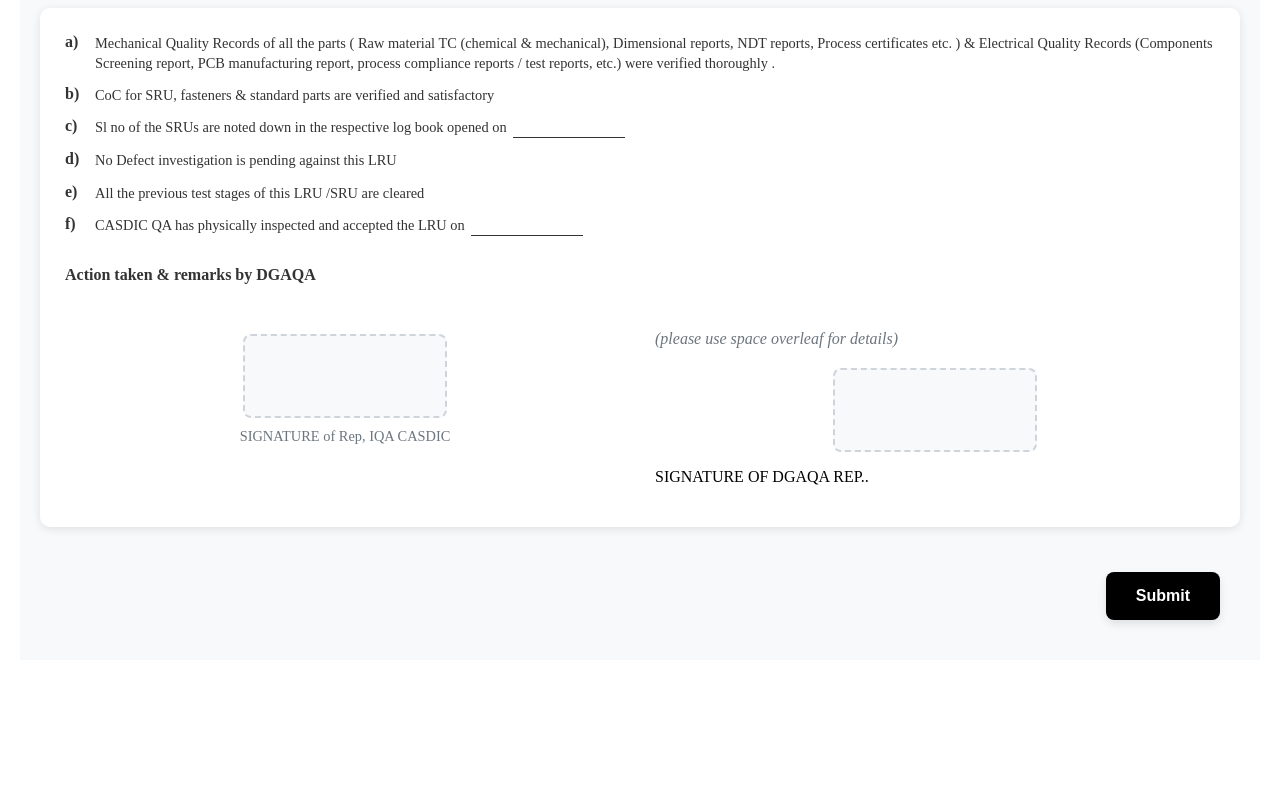
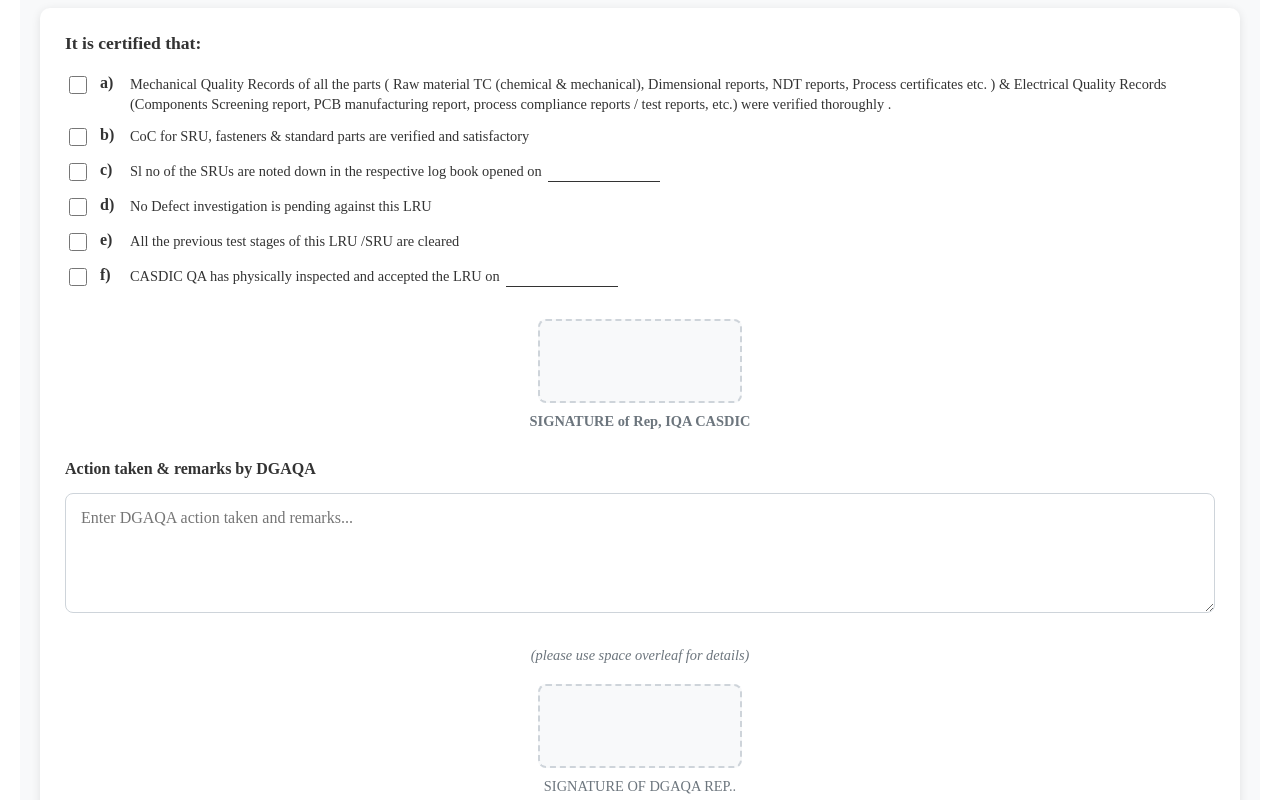
Before and after one commit to yogeshwar-2004y/d2RO_trail, a Vue app in the folder frontend/: page /memos/1 in a window 1280 px wide. Shown: the part 1560-2360 px from the top of the page. Before the commit the page ends 2228 px from the top, so only its background shows below. Built offline with nearby package versions, Linux system fonts and the light colour scheme.

Commit message:
memo ui changes 2

```diff
--- a/frontend/src/components/MemoForm.vue
+++ b/frontend/src/components/MemoForm.vue
@@ -114,7 +114,7 @@
                 <input type="text" v-model="formData.drawingNo" placeholder="">
               </div>
             </td>
-
+            <td class="desc-cell"></td>
             <td class="ref-cell">
               <input type="text" v-model="formData.refDoc2" placeholder="">
             </td>
@@ -140,7 +140,7 @@
                 <span>NA</span>
               </div>
             </td>
-
+            <td class="desc-cell"></td>
             <td class="ref-cell">
               <input type="text" v-model="formData.refDoc3" placeholder="">
             </td>
@@ -165,7 +165,7 @@
                 <input type="text" v-model="formData.mechanicalInsp" placeholder="">
               </div>
             </td>
-
+            <td class="desc-cell"></td>
             <td class="ref-cell">
               <input type="text" v-model="formData.refDoc4" placeholder="">
             </td>
@@ -295,47 +295,60 @@
 
     <!-- Certification Section -->
     <div class="form-section certification">
+      <div class="certification-header">
+        <span class="certification-statement">It is certified that:</span>
+      </div>
       <div class="certification-list">
         <div class="cert-item">
+          <input type="checkbox" v-model="formData.certificationA" class="cert-checkbox" id="certA">
           <span class="cert-letter">a)</span>
           <span class="cert-text">Mechanical Quality Records of all the parts ( Raw material TC (chemical & mechanical), Dimensional reports, NDT reports, Process certificates etc. ) & Electrical Quality Records (Components Screening report, PCB manufacturing report, process compliance reports / test reports, etc.) were verified thoroughly .</span>
         </div>
         <div class="cert-item">
+          <input type="checkbox" v-model="formData.certificationB" class="cert-checkbox" id="certB">
           <span class="cert-letter">b)</span>
           <span class="cert-text">CoC for SRU, fasteners & standard parts are verified and satisfactory</span>
         </div>
         <div class="cert-item">
+          <input type="checkbox" v-model="formData.certificationC" class="cert-checkbox" id="certC">
           <span class="cert-letter">c)</span>
           <span class="cert-text">Sl no of the SRUs are noted down in the respective log book opened on <input type="text" v-model="formData.logBookDate" placeholder="" class="inline-input"></span>
         </div>
         <div class="cert-item">
+          <input type="checkbox" v-model="formData.certificationD" class="cert-checkbox" id="certD">
           <span class="cert-letter">d)</span>
           <span class="cert-text">No Defect investigation is pending against this LRU</span>
         </div>
         <div class="cert-item">
+          <input type="checkbox" v-model="formData.certificationE" class="cert-checkbox" id="certE">
           <span class="cert-letter">e)</span>
           <span class="cert-text">All the previous test stages of this LRU /SRU are cleared</span>
         </div>
         <div class="cert-item">
+          <input type="checkbox" v-model="formData.certificationF" class="cert-checkbox" id="certF">
           <span class="cert-letter">f)</span>
           <span class="cert-text">CASDIC QA has physically inspected and accepted the LRU on <input type="text" v-model="formData.qaInspectionDate" placeholder="" class="inline-input"></span>
         </div>
       </div>
 
+      <!-- IQA CASDIC Signature moved above action taken section -->
+      <div class="iqa-signature-section">
+        <div class="signature-box-large"></div>
+        <p>SIGNATURE of Rep, IQA CASDIC</p>
+      </div>
+
       <div class="action-taken-section">
         <span class="action-taken-text">Action taken & remarks by DGAQA</span>
+        <div class="dgaqa-remarks-box">
+          <textarea v-model="formData.dgaqaRemarks" placeholder="Enter DGAQA action taken and remarks..." class="dgaqa-textarea"></textarea>
+        </div>
       </div>
 
-      <div class="signature-sections">
-        <div class="signature-section left">
-          <div class="signature-box-large"></div>
-          <p>SIGNATURE of Rep, IQA CASDIC</p>
-        </div>
-        <div class="remarks-section">
-          <p class="instruction">(please use space overleaf for details)</p>
-          <div class="signature-box-large"></div>
-          <p>SIGNATURE OF DGAQA REP..</p>
-        </div>
+      <!-- DGAQA Signature moved to the end -->
+      <div class="dgaqa-signature-section">
+        <p class="instruction">(please use space overleaf for details)</p>
+        <div class="signature-box-large"></div>
+        <p>SIGNATURE OF DGAQA REP..</p>
       </div>
     </div>
 
@@ -708,7 +721,14 @@ export default {
         logBookDate: '',
         qaInspectionDate: '',
         testStatus: '',
-        qaReviewerRemarks: ''
+        qaReviewerRemarks: '',
+        certificationA: false,
+        certificationB: false,
+        certificationC: false,
+        certificationD: false,
+        certificationE: false,
+        certificationF: false,
+        dgaqaRemarks: ''
       }
     };
   },
@@ -1130,6 +1150,16 @@ export default {
   padding-bottom: 10px;
 }
 
+.certification-header {
+  margin-bottom: 20px;
+}
+
+.certification-statement {
+  font-weight: bold;
+  color: #333;
+  font-size: 1.1em;
+}
+
 .certification-list {
   margin-bottom: 30px;
 }
@@ -1139,6 +1169,14 @@ export default {
   align-items: flex-start;
   gap: 10px;
   margin-bottom: 12px;
+}
+
+.cert-checkbox {
+  width: 18px;
+  height: 18px;
+  cursor: pointer;
+  margin-top: 2px;
+  flex-shrink: 0;
 }
 
 .cert-letter {
@@ -1165,6 +1203,18 @@ export default {
   margin: 0 3px;
 }
 
+.iqa-signature-section {
+  text-align: center;
+  margin: 30px 0 20px 0;
+}
+
+.iqa-signature-section p {
+  margin: 10px 0 0 0;
+  color: #6c757d;
+  font-size: 0.9em;
+  font-weight: bold;
+}
+
 .action-taken-section {
   margin: 30px 0 20px 0;
 }
@@ -1173,6 +1223,48 @@ export default {
   font-weight: bold;
   color: #333;
   font-size: 1em;
+  display: block;
+  margin-bottom: 15px;
+}
+
+.dgaqa-remarks-box {
+  margin-top: 15px;
+}
+
+.dgaqa-textarea {
+  width: 100%;
+  height: 120px;
+  padding: 15px;
+  border: 1px solid #ced4da;
+  border-radius: 8px;
+  resize: vertical;
+  font-size: 1em;
+  font-family: inherit;
+  color: #333;
+  background-color: white;
+  box-sizing: border-box;
+}
+
+.dgaqa-textarea:focus {
+  border-color: #80bdff;
+  box-shadow: 0 0 0 0.2rem rgba(0, 123, 255, 0.25);
+  outline: none;
+}
+
+.dgaqa-signature-section {
+  text-align: center;
+  margin: 30px 0 20px 0;
+}
+
+.dgaqa-signature-section p {
+  margin: 10px 0 0 0;
+  color: #6c757d;
+  font-size: 0.9em;
+}
+
+.dgaqa-signature-section .instruction {
+  font-style: italic;
+  margin-bottom: 20px;
 }
 
 .signature-sections {
```
